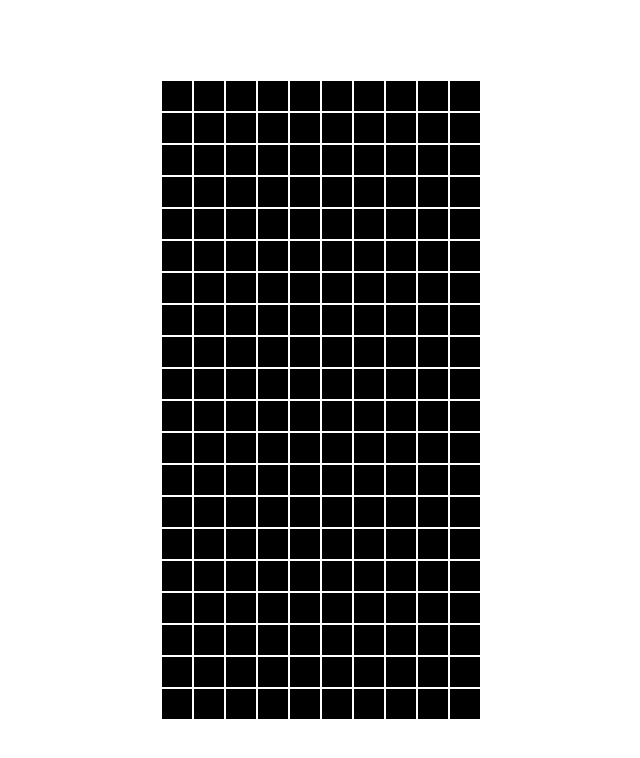
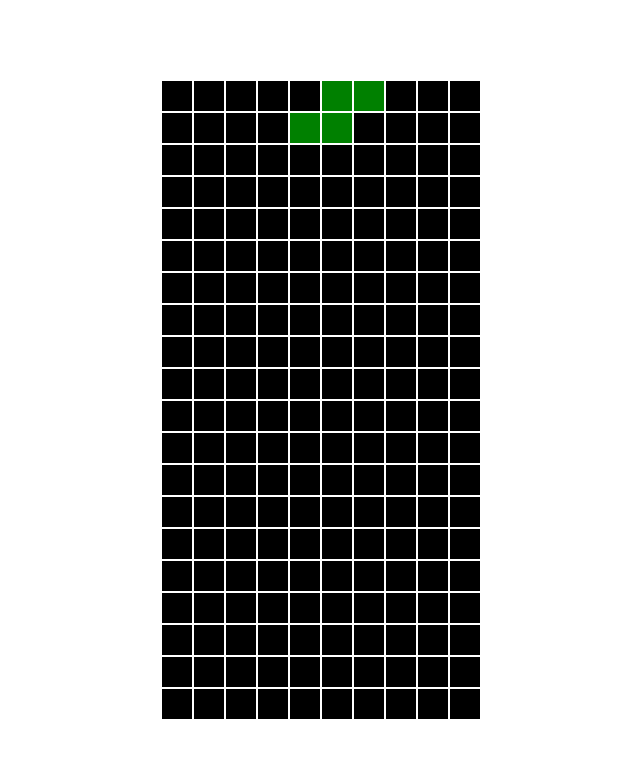
Before and after one commit to Mobonill/red_tetris, a React (Vite) app in the folder webapp/: page / in a window 1280 px wide. Shown: the top 758 px of the page, without its empty margins (319-959 px from the left). Built offline with nearby package versions, Linux system fonts and the light colour scheme.

Commit message:
feat(move pieces): can move pieces left, right and down.

```diff
--- a/webapp/src/components/Game.tsx
+++ b/webapp/src/components/Game.tsx
@@ -6,38 +6,85 @@
 /*   By: morgane <morgane@student.42.fr>            +#+  +:+       +#+        */
 /*                                                +#+#+#+#+#+   +#+           */
 /*   Created: 2026/03/05 18:37:31 by morgane           #+#    #+#             */
-/*   Updated: 2026/03/05 19:50:08 by morgane          ###   ########.fr       */
+/*   Updated: 2026/03/18 16:02:42 by morgane          ###   ########.fr       */
 /*                                                                            */
 /* ************************************************************************** */
 
-import { useState } from "react";
+import { useState, useEffect } from "react";
+import "../styles/Game.css";
 import { Grid } from "../game/grid";
 import { Pieces } from "../game/pieces";
+import type { PieceType } from "../game/types";
+// import { Grid2D } from "../game/types";
 
 export default function Game() {
   const [grid, setGrid] = useState(new Grid());
   const [piece, setPiece] = useState(new Pieces());
 
+  console.log(piece);
 
+  const getMergedGrid = () => {
+    const merged = grid.getGrid().map((row) => [...row]);
+    const shape = piece.getCurrentShape();
+
+    shape.forEach((row, dy) => {
+      row.forEach((cell, dx) => {
+        if (cell !== 0) {
+          const newY = piece.position.y + dy;
+          const newX = piece.position.x + dx;
+          if (newY >= 0 && newY < grid.rows && newX >= 0 && newX < grid.cols)
+            merged[newY][newX] = cell;
+        }
+      });
+    });
+
+    return merged;
+  };
+
+  useEffect(() => {
+    const handleKey = (e: KeyboardEvent) => {
+      const newPiece = piece.clone();
+
+      switch (e.key) {
+        case "ArrowDown":
+          newPiece.moveDown();
+          break;
+
+        case "ArrowLeft":
+          newPiece.moveLeft();
+          break;
+
+        case "ArrowRight":
+          newPiece.moveRight();
+          break;
+      }
+      setPiece(newPiece);
+    };
+
+    window.addEventListener("keydown", handleKey);
+
+    return () => {
+      window.removeEventListener("keydown", handleKey); // cleanup
+    };
+  }, [piece]); // to recreate listener when the piece change and not reuse the initial piece.
 
   return (
-  <div>
-    {grid.getGrid().map((row, y) => (
-      <div key={y} style={{ display: "flex" }}>
+    <div className="grid">
+      {getMergedGrid().map((row, y) => (
+        <div key={y} className="row">
           {row.map((cell, x) => (
             <div
               key={x}
+              className="cell"
               style={{
-              width: "30px",
-              height: "30px",
-              border: "1px solid white",
-              backgroundColor: "black",
-              display: "inline-block",
+                backgroundColor: cell
+                  ? Pieces.COLORS[cell as PieceType]
+                  : "black",
               }}
             />
           ))}
         </div>
       ))}
     </div>
-)
-};
+  );
+}
--- a/webapp/src/game/pieces.ts
+++ b/webapp/src/game/pieces.ts
@@ -6,18 +6,18 @@
 /*   By: morgane <morgane@student.42.fr>            +#+  +:+       +#+        */
 /*                                                +#+#+#+#+#+   +#+           */
 /*   Created: 2026/03/05 16:54:51 by morgane           #+#    #+#             */
-/*   Updated: 2026/03/05 18:40:47 by morgane          ###   ########.fr       */
+/*   Updated: 2026/03/18 16:00:37 by morgane          ###   ########.fr       */
 /*                                                                            */
 /* ************************************************************************** */
 
 import type { PieceType, Grid2D, Position } from "./types";
 
 export class Pieces {
-  private type: PieceType;
-  private color: string;
-  position: Position;
-  private rotation: number;
-  private shapes: Grid2D[];
+  protected type: PieceType;
+  protected color: string;
+  public position: Position;
+  protected rotation: number;
+  protected shapes: Grid2D[];
 
   constructor() {
     const index = Math.floor(Math.random() * Pieces.TYPES.length);
@@ -41,8 +41,9 @@ export class Pieces {
   }
 
   moveDown() {
-    this.position.y -= 1;
+    this.position.y += 1;
   }
+
   getCurrentShape(): Grid2D {
     return this.shapes[this.rotation];
   }
@@ -55,6 +56,17 @@ export class Pieces {
   }
   getPosition(): Position {
     return this.position;
+  }
+
+  clone(): Pieces {
+    const p = new Pieces();
+    p.position = { ...this.position };
+    p.color = this.color;
+    p.type = this.type;
+    p.shapes = [ ...this.shapes];
+    p.rotation = this.rotation;
+
+    return p;
   }
 
   static readonly TYPES: PieceType[] = ["I", "J", "L", "O", "S", "T", "Z"];
@@ -163,4 +175,5 @@ export class Pieces {
     ],
   };
 }
+
 const pieces = new Pieces();
--- /dev/null
+++ b/webapp/src/styles/Game.css
@@ -0,0 +1,18 @@
+.grid {
+  display: flex;
+  flex-direction: column;
+}
+
+.row {
+  display: flex;
+}
+
+.cell {
+  width: 30px;
+  height: 30px;
+  border: 1px solid white;
+}
+
+.empty {
+  background-color: black;
+}
```
Lines whose indentation alone changed are shown as unchanged.
